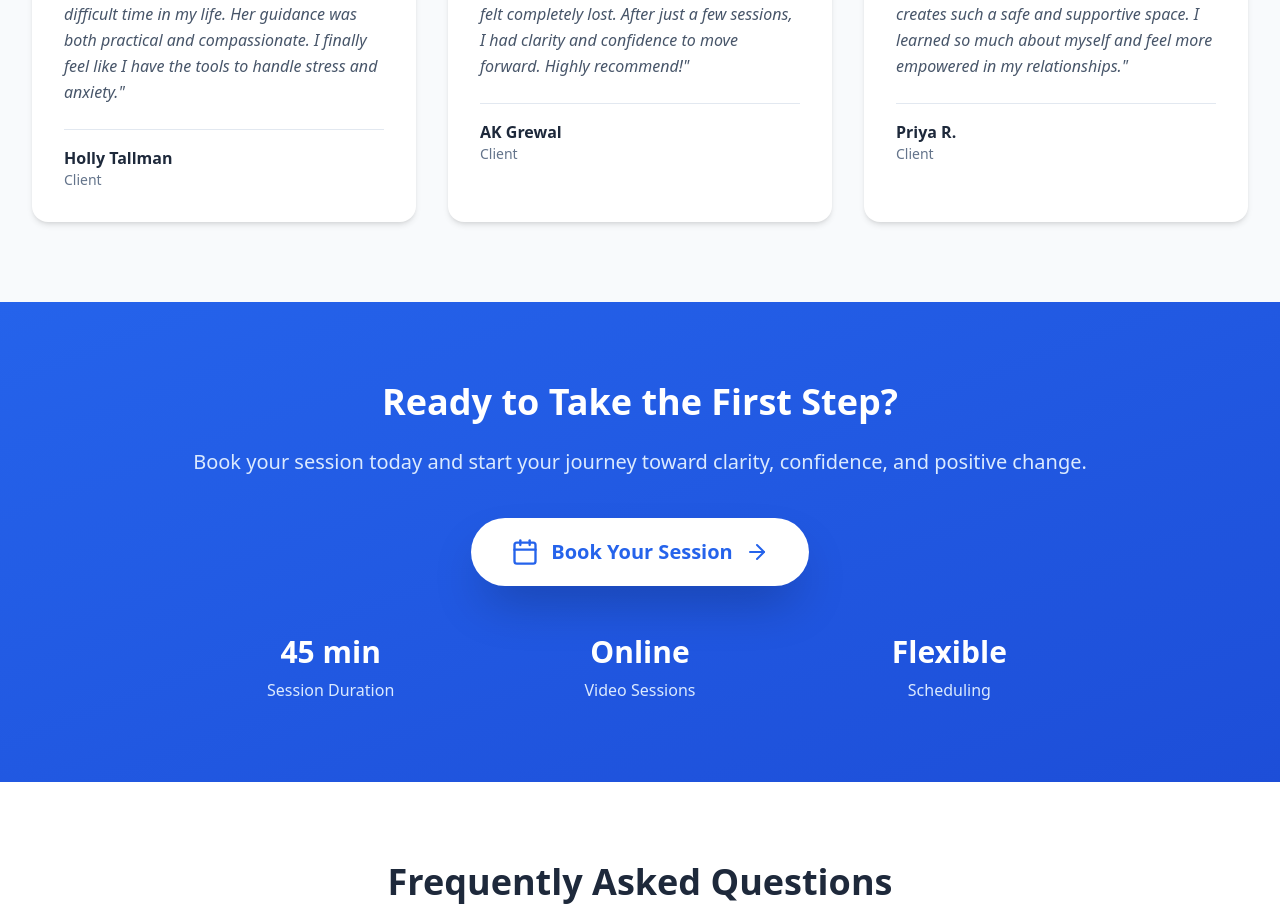
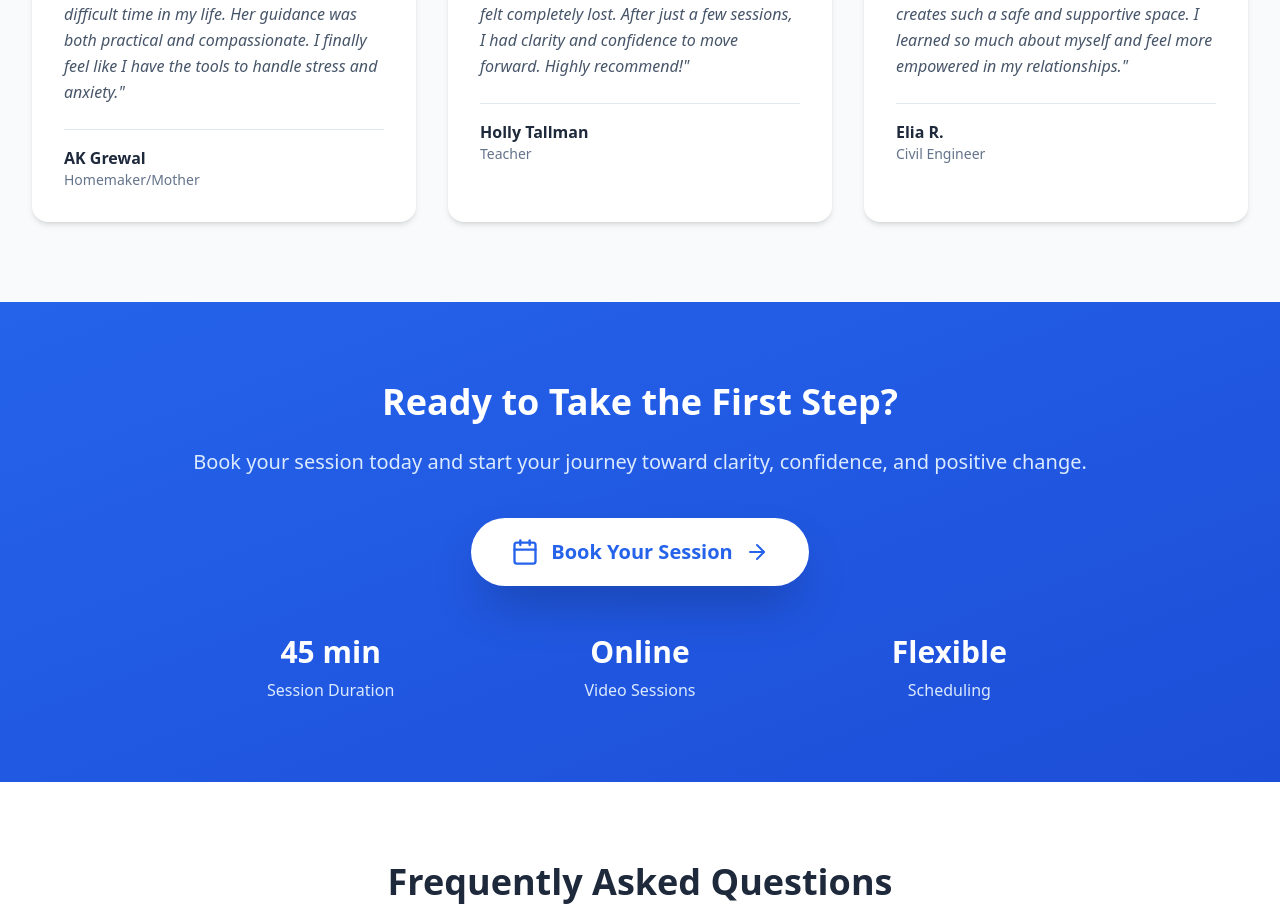
Before and after one commit to mnpixelslab/mindbridgecounselling, a React (Vite) app: page / in a window 1280 px wide. Shown: the part 3401-4317 px from the top of the page. Built offline with nearby package versions, Linux system fonts and the light colour scheme.

Commit message:
Updated Testimonials.tsx

```diff
--- a/src/components/Testimonials.tsx
+++ b/src/components/Testimonials.tsx
@@ -3,19 +3,19 @@ import { Quote } from 'lucide-react';
 export default function Testimonials() {
   const testimonials = [
     {
-      name: 'Holly Tallman',
+      name: 'AK Grewal',
       text: 'Manreet helped me navigate a really difficult time in my life. Her guidance was both practical and compassionate. I finally feel like I have the tools to handle stress and anxiety.',
-      role: 'Client',
+      role: 'Homemaker/Mother',
     },
     {
-      name: 'AK Grewal',
+      name: 'Holly Tallman',
       text: 'I was struggling with career decisions and felt completely lost. After just a few sessions, I had clarity and confidence to move forward. Highly recommend!',
-      role: 'Client',
+      role: 'Teacher',
     },
     {
-      name: 'Priya R.',
+      name: 'Elia R.',
       text: 'The sessions were transformative. Manreet creates such a safe and supportive space. I learned so much about myself and feel more empowered in my relationships.',
-      role: 'Client',
+      role: 'Civil Engineer',
     },
   ];
 
```
